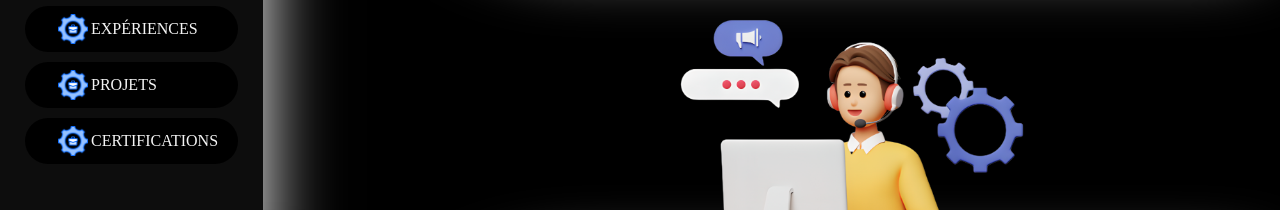
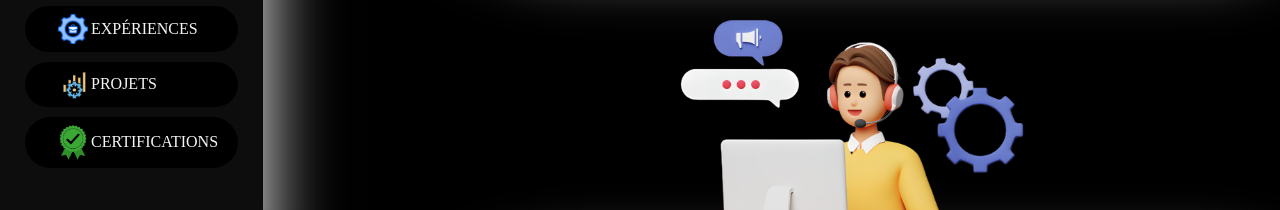
Before and after one commit to Adel113/Portfolio--reactJs, a React (Create React App) app: page / in a window 1280 px wide. Shown: the part 518-728 px from the top of the page. Built offline with nearby package versions, Linux system fonts and the light colour scheme; the HTML template or start-up script is replaced by a standard one.

Commit message:
dernier commit

```diff
--- a/src/components/Navbar.jsx
+++ b/src/components/Navbar.jsx
@@ -54,13 +54,13 @@ function Navbar() {
         </a>
         <a href="#projets" onClick={() => scrollToElement('projets')} className="dashboard-nav-item" id="ExperiencesLink">
           <i className="">
-            <img alt="linkedin" src="pictures/navmobile/experiences.png" />
+            <img alt="linkedin" src="pictures/navmobile/prj.png" />
           </i>
           PROJETS
         </a>
         <a href="#certifications" onClick={() => scrollToElement('Certifications')} className="dashboard-nav-item" id="ExperiencesLink">
           <i className="">
-            <img alt="linkedin" src="pictures/navmobile/experiences.png" />
+            <img alt="linkedin" src="pictures/navmobile/crt.png" />
           </i>
           CERTIFICATIONS
         </a>
```
